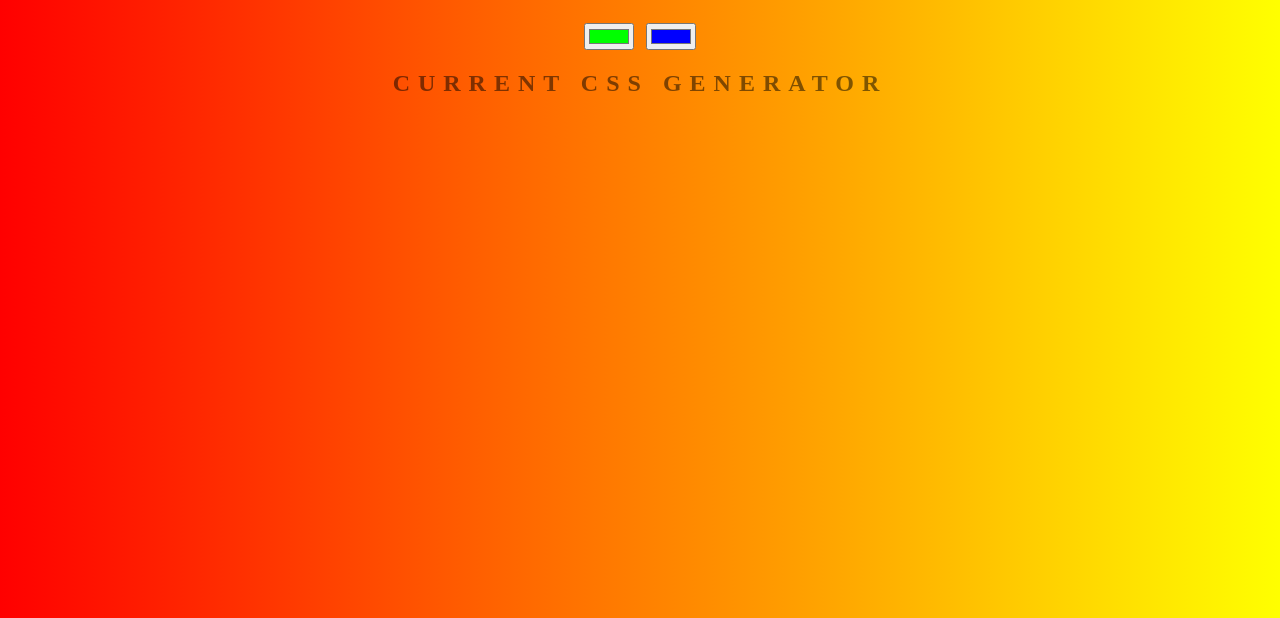
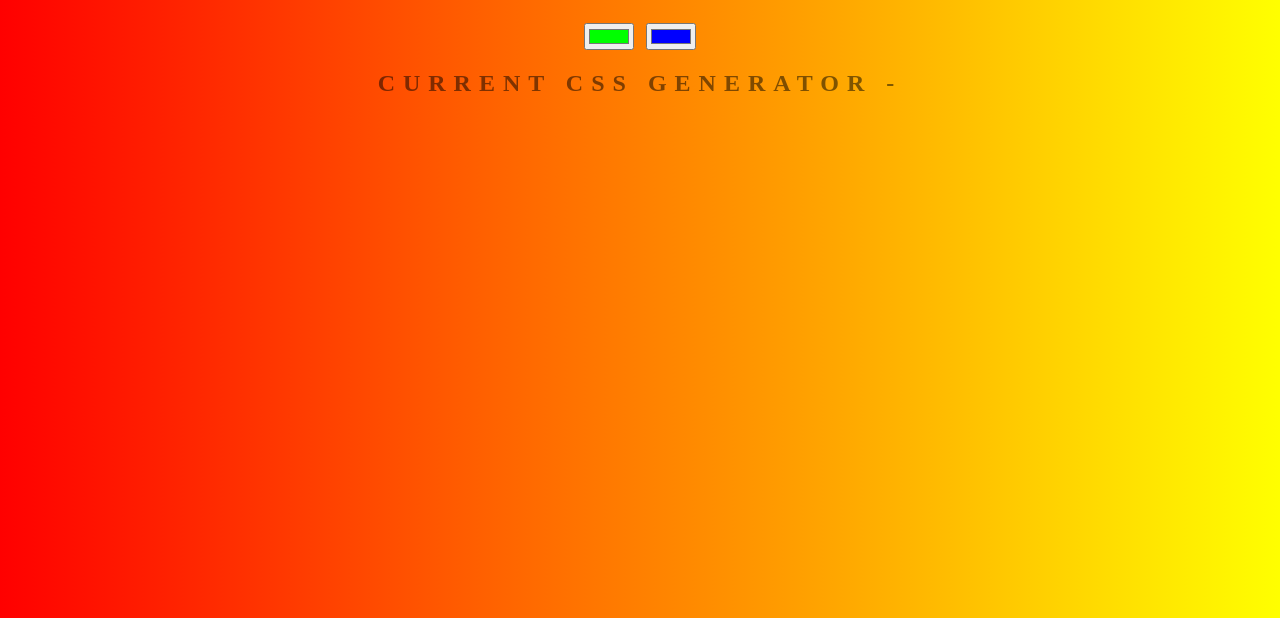
Before and after one commit to ayushgpt01/gradient-generator, a plain HTML site: page index.html in a window 1280 px wide. Shown: the part 182-800 px from the top of the page. Drawn offline with Linux system fonts and the light colour scheme.

Commit message:
Small Change

```diff
--- a/index.html
+++ b/index.html
@@ -11,7 +11,7 @@
     <h1>Background Generator</h1>
     <input class="color1" type="color" name="color1" value="#00ff00">
     <input class="color2" type="color" name="color2" value="#0000ff">
-    <h2>Current CSS Generator</h2>
+    <h2>Current CSS Generator -</h2>
     <h3></h3>
     <script type="text/javascript" src="script.js"></script>
 </body>
```
